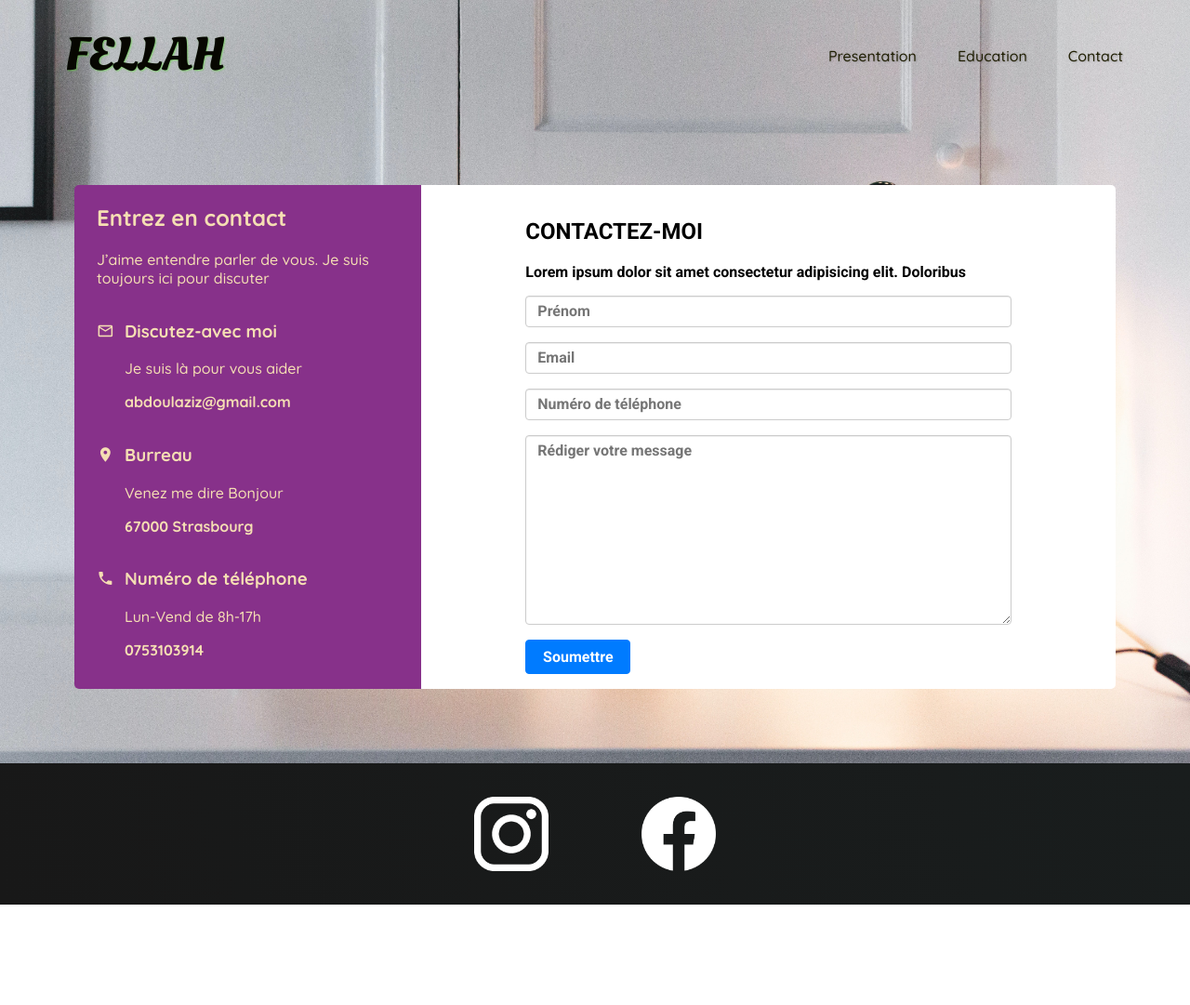
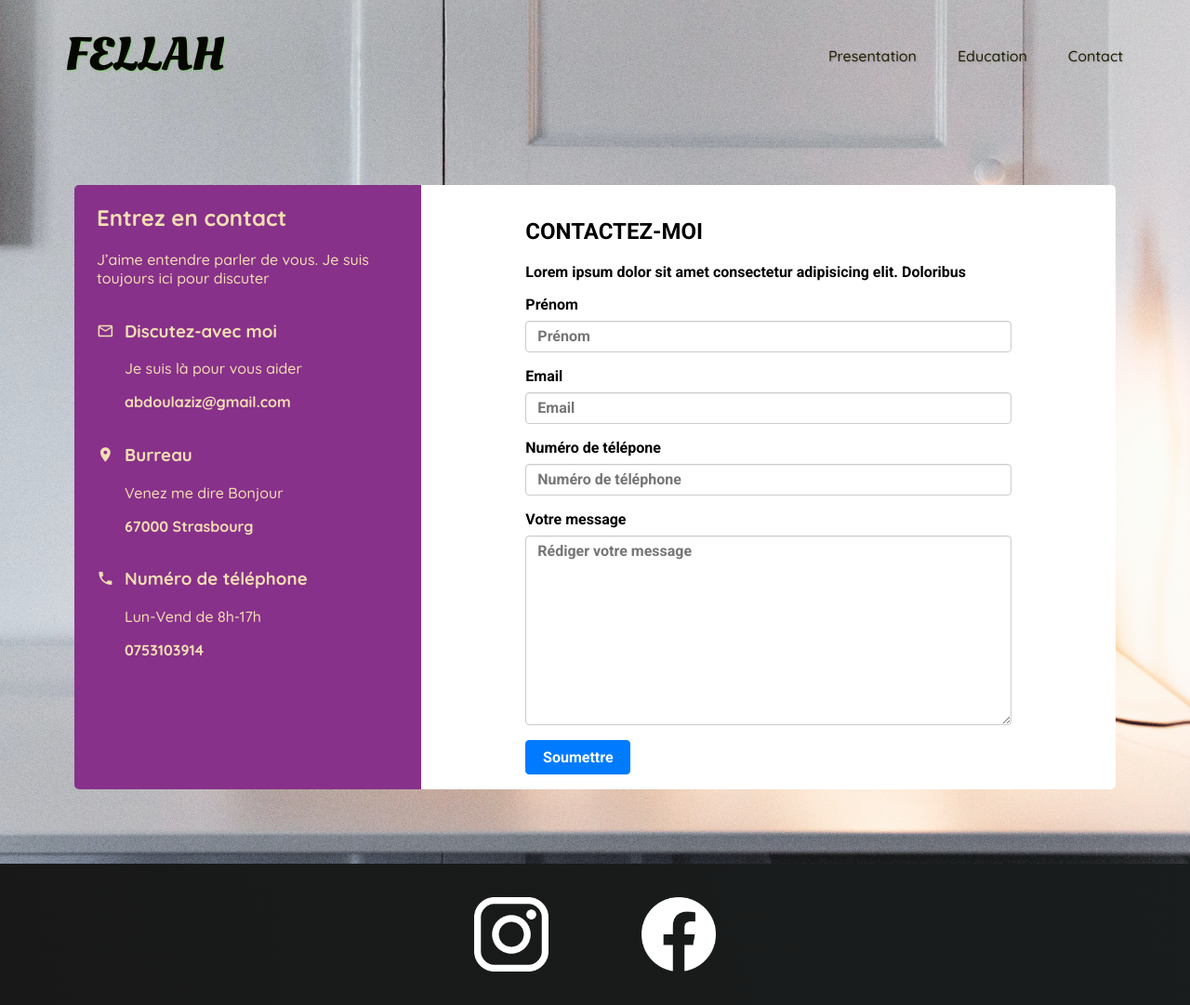
Before and after one commit to FellahAbdel/web-portfolio, a PHP site: page /contact.html in a window 1280 px wide. Shown: the whole page at 93% size. Before the commit the page ends 973 px from the top, so only its background shows below. Run offline with PHP 8.4, Linux system fonts and the light colour scheme; some libraries are stand-ins or nearby versions.

Commit message:
Add labels to the form

```diff
--- a/assets/css/contact.css
+++ b/assets/css/contact.css
@@ -86,6 +86,11 @@ textarea {
   transition: border-color ease-in-out 0.15s, box-shadow ease-in-out 0.15s;
 }
 
+label {
+  margin-bottom: 0.5rem;
+  display: block;
+}
+
 input {
   height: 34px;
 }
--- a/contact.html
+++ b/contact.html
@@ -78,6 +78,7 @@
           formulaire pour nous contacter. Réponse rapide assurée !
         </p> -->
         <form action="">
+          <label for="surname">Prénom</label>
           <input
             type="text"
             name="user-name"
@@ -85,6 +86,7 @@
             placeholder="Prénom"
           />
 
+          <label for="email">Email</label>
           <input
             type="email"
             id="email"
@@ -92,15 +94,17 @@
             placeholder="Email"
           />
 
+          <label for="phone-number">Numéro de télépone</label>
           <input
             type="tel"
             id="phone-number"
             name="user-number"
             placeholder="Numéro de téléphone"
           />
+          <label for="user-msg">Votre message</label>
           <textarea
             name=""
-            id=""
+            id="user-msg"
             cols="30"
             rows="10"
             placeholder="Rédiger votre message"
```
